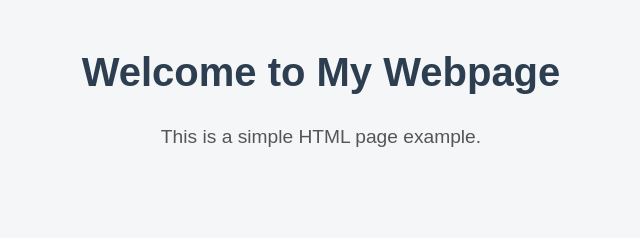
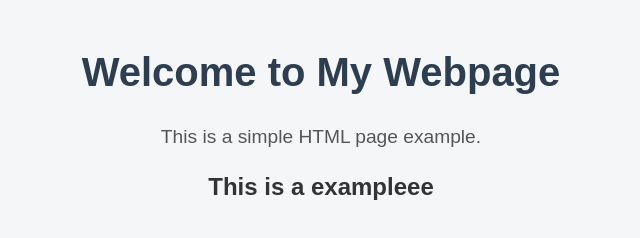
Before and after one commit to Shanmukh1414/The-Cloudavisory, a plain HTML site: page index.html in a window 1280 px wide. Shown: the whole page, without its empty margins (319-959 px from the left). Drawn offline with Linux system fonts and the light colour scheme.

Commit message:
The code is modified in the branch:

```diff
--- a/index.html
+++ b/index.html
@@ -7,5 +7,6 @@
 <body>
     <h1>Welcome to My Webpage</h1>
     <p>This is a simple HTML page example.</p>
+    <h2>This is a exampleee </h2>
 </body>
 </html>
```
